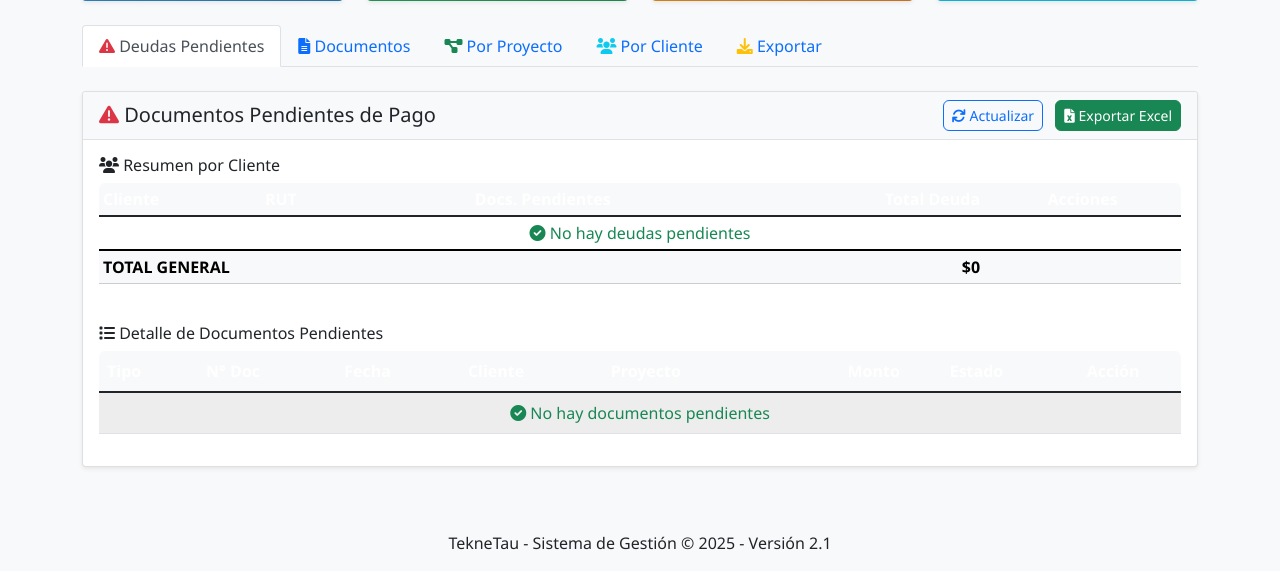
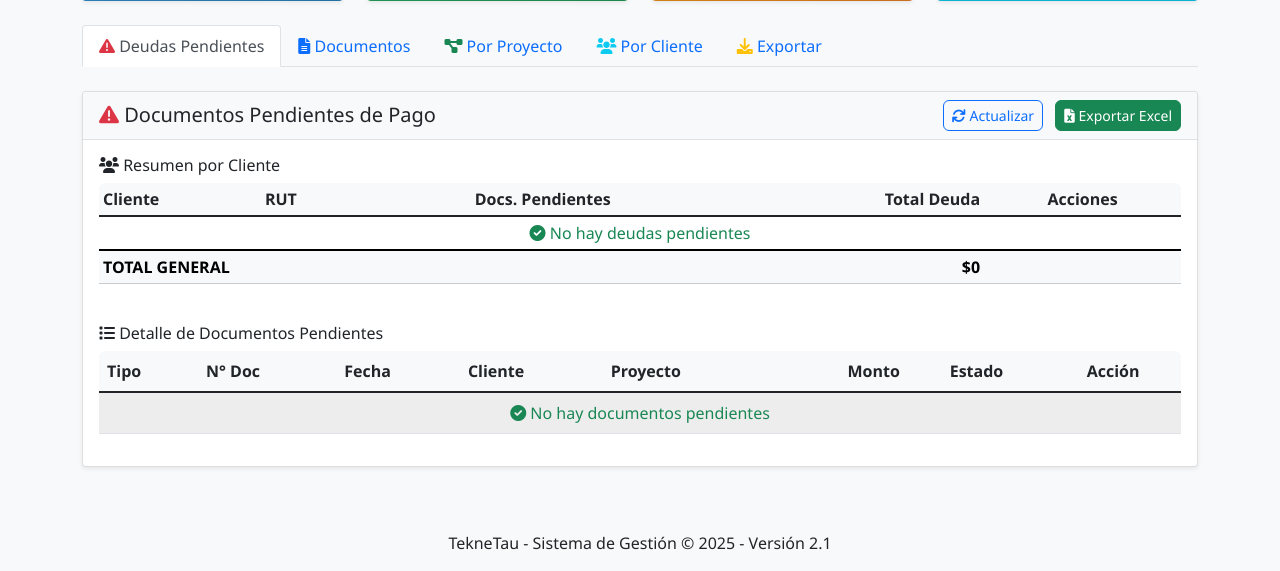
Before and after one commit to Jesus1025/Limpieza-y-MySQL-support, a Flask app: page /reportes in a window 1280 px wide. Shown: the part 292-863 px from the top of the page. Run offline with Flask 2, Linux system fonts and the light colour scheme; the visitor is signed in with stand-in values (Sample User, id 1); data that the repository does not hold is empty.

Commit message:
produccion
produccion

```diff
--- a/proyecto integrado final final final/ULTIMA INTENTANDO/proyecto integrado/app.py
+++ b/proyecto integrado final final final/ULTIMA INTENTANDO/proyecto integrado/app.py
@@ -1225,11 +1225,11 @@ def api_top_clientes():
 @app.route('/api/cuentas-corrientes')
 @login_required
 def api_cuentas_corrientes():
-    """Obtener lista de cuentas corrientes (bancos) únicos"""
-    conn = get_db()
-    cur = conn.cursor()
-    cur.execute('SELECT DISTINCT banco FROM clientes WHERE banco IS NOT NULL AND banco != "" AND activo=1 ORDER BY banco')
-    cuentas = [row['banco'] for row in cur.fetchall()]
+    """Obtener lista de números de cuenta corriente únicos"""
+    conn = get_db()
+    cur = conn.cursor()
+    cur.execute('SELECT DISTINCT cuenta_corriente FROM clientes WHERE cuenta_corriente IS NOT NULL AND cuenta_corriente != "" AND activo=1 ORDER BY cuenta_corriente')
+    cuentas = [row['cuenta_corriente'] for row in cur.fetchall()]
     conn.close()
     return jsonify(cuentas)
 
@@ -1237,10 +1237,10 @@ def api_cuentas_corrientes():
 @app.route('/api/clientes-por-cuenta/<cuenta>')
 @login_required
 def api_clientes_por_cuenta(cuenta):
-    """Obtener clientes filtrados por cuenta corriente/banco"""
-    conn = get_db()
-    cur = conn.cursor()
-    cur.execute('SELECT * FROM clientes WHERE banco=%s AND activo=1', (cuenta,))
+    """Obtener clientes filtrados por número de cuenta corriente"""
+    conn = get_db()
+    cur = conn.cursor()
+    cur.execute('SELECT * FROM clientes WHERE cuenta_corriente=%s AND activo=1', (cuenta,))
     clientes = cur.fetchall()
     conn.close()
     return jsonify(clientes)
@@ -1249,12 +1249,12 @@ def api_clientes_por_cuenta(cuenta):
 @app.route('/api/cuenta-corriente-detalle/<cuenta>')
 @login_required
 def api_cuenta_corriente_detalle(cuenta):
-    """Obtener detalle completo de una cuenta corriente"""
+    """Obtener detalle completo de una cuenta corriente por número"""
     conn = get_db()
     cur = conn.cursor()
 
     # Obtener clientes con esta cuenta
-    cur.execute('SELECT rut, razon_social FROM clientes WHERE banco=%s AND activo=1', (cuenta,))
+    cur.execute('SELECT rut, razon_social, banco FROM clientes WHERE cuenta_corriente=%s AND activo=1', (cuenta,))
     clientes = cur.fetchall()
 
     if not clientes:
@@ -1304,12 +1304,12 @@ def api_cuenta_corriente_detalle(cuenta):
 @app.route('/api/exportar-cuenta-corriente-csv/<cuenta>')
 @login_required
 def exportar_cuenta_corriente_csv(cuenta):
-    """Exportar clientes y documentos de una cuenta corriente"""
+    """Exportar clientes y documentos de una cuenta corriente por número"""
     conn = get_db()
     cur = conn.cursor()
 
     # Obtener clientes con esta cuenta
-    cur.execute('SELECT rut, razon_social FROM clientes WHERE banco=%s AND activo=1', (cuenta,))
+    cur.execute('SELECT rut, razon_social FROM clientes WHERE cuenta_corriente=%s AND activo=1', (cuenta,))
     clientes = cur.fetchall()
 
     if not clientes:
--- a/proyecto integrado final final final/ULTIMA INTENTANDO/proyecto integrado/templates/reportes.html
+++ b/proyecto integrado final final final/ULTIMA INTENTANDO/proyecto integrado/templates/reportes.html
@@ -124,13 +124,13 @@
                         <h6><i class="fas fa-users"></i> Resumen por Cliente</h6>
                         <div class="table-responsive">
                             <table class="table table-sm table-hover">
-                                <thead class="table-dark">
+                                <thead class="table-light">
                                     <tr>
-                                        <th>Cliente</th>
-                                        <th>RUT</th>
-                                        <th class="text-center">Docs. Pendientes</th>
-                                        <th class="text-end">Total Deuda</th>
-                                        <th class="text-center">Acciones</th>
+                                        <th class="text-dark">Cliente</th>
+                                        <th class="text-dark">RUT</th>
+                                        <th class="text-center text-dark">Docs. Pendientes</th>
+                                        <th class="text-end text-dark">Total Deuda</th>
+                                        <th class="text-center text-dark">Acciones</th>
                                     </tr>
                                 </thead>
                                 <tbody id="tablaResumenDeudas">
@@ -152,16 +152,16 @@
                 <h6><i class="fas fa-list"></i> Detalle de Documentos Pendientes</h6>
                 <div class="table-responsive">
                     <table class="table table-striped table-hover">
-                        <thead class="table-dark">
+                        <thead class="table-light">
                             <tr>
-                                <th>Tipo</th>
-                                <th>N° Doc</th>
-                                <th>Fecha</th>
-                                <th>Cliente</th>
-                                <th>Proyecto</th>
-                                <th class="text-end">Monto</th>
-                                <th class="text-center">Estado</th>
-                                <th class="text-center">Acción</th>
+                                <th class="text-dark">Tipo</th>
+                                <th class="text-dark">N° Doc</th>
+                                <th class="text-dark">Fecha</th>
+                                <th class="text-dark">Cliente</th>
+                                <th class="text-dark">Proyecto</th>
+                                <th class="text-end text-dark">Monto</th>
+                                <th class="text-center text-dark">Estado</th>
+                                <th class="text-center text-dark">Acción</th>
                             </tr>
                         </thead>
                         <tbody id="tablaDetalleDeudas">
@@ -253,17 +253,17 @@
                 <!-- Tabla de Resultados -->
                 <div class="table-responsive">
                     <table class="table table-striped table-hover">
-                        <thead class="table-dark">
+                        <thead class="table-light">
                             <tr>
-                                <th>Tipo</th>
-                                <th>N° Doc</th>
-                                <th>Fecha</th>
-                                <th>Cliente</th>
-                                <th>Descripción</th>
-                                <th class="text-end">Neto</th>
-                                <th class="text-end">IVA</th>
-                                <th class="text-end">Total</th>
-                                <th class="text-center">Estado</th>
+                                <th class="text-dark">Tipo</th>
+                                <th class="text-dark">N° Doc</th>
+                                <th class="text-dark">Fecha</th>
+                                <th class="text-dark">Cliente</th>
+                                <th class="text-dark">Descripción</th>
+                                <th class="text-end text-dark">Neto</th>
+                                <th class="text-end text-dark">IVA</th>
+                                <th class="text-end text-dark">Total</th>
+                                <th class="text-center text-dark">Estado</th>
                             </tr>
                         </thead>
                         <tbody id="tablaDocumentos">
@@ -353,15 +353,15 @@
                     <h6><i class="fas fa-file-alt"></i> Documentos del Proyecto</h6>
                     <div class="table-responsive">
                         <table class="table table-striped table-sm">
-                            <thead class="table-dark">
+                            <thead class="table-light">
                                 <tr>
-                                    <th>Tipo</th>
-                                    <th>N° Doc</th>
-                                    <th>Fecha</th>
-                                    <th>Cliente</th>
-                                    <th class="text-end">Total</th>
-                                    <th class="text-center">Estado</th>
-                                    <th class="text-center">Acción</th>
+                                    <th class="text-dark">Tipo</th>
+                                    <th class="text-dark">N° Doc</th>
+                                    <th class="text-dark">Fecha</th>
+                                    <th class="text-dark">Cliente</th>
+                                    <th class="text-end text-dark">Total</th>
+                                    <th class="text-center text-dark">Estado</th>
+                                    <th class="text-center text-dark">Acción</th>
                                 </tr>
                             </thead>
                             <tbody id="tablaDocsProyecto">
@@ -385,15 +385,15 @@
                 <h6><i class="fas fa-trophy text-warning"></i> Top 10 Clientes por Facturación</h6>
                 <div class="table-responsive mb-4">
                     <table class="table table-hover table-bordered">
-                        <thead style="background-color: #212529;">
+                        <thead class="table-light">
                             <tr>
-                                <th width="5%" style="color: #fff !important; background-color: #212529;">#</th>
-                                <th style="color: #fff !important; background-color: #212529;">Cliente</th>
-                                <th style="color: #fff !important; background-color: #212529;">RUT</th>
-                                <th class="text-center" style="color: #fff !important; background-color: #212529;">Documentos</th>
-                                <th class="text-end" style="color: #fff !important; background-color: #212529;">Total Facturado</th>
-                                <th class="text-end" style="color: #fff !important; background-color: #212529;">Pagado</th>
-                                <th class="text-end" style="color: #fff !important; background-color: #212529;">Pendiente</th>
+                                <th width="5%" class="text-dark">#</th>
+                                <th class="text-dark">Cliente</th>
+                                <th class="text-dark">RUT</th>
+                                <th class="text-center text-dark">Documentos</th>
+                                <th class="text-end text-dark">Total Facturado</th>
+                                <th class="text-end text-dark">Pagado</th>
+                                <th class="text-end text-dark">Pendiente</th>
                             </tr>
                         </thead>
                         <tbody id="tablaTopClientes">
@@ -461,7 +461,7 @@
                     </div>
                     <div class="card-body">
                         <div class="mb-3">
-                            <label class="form-label fw-500">Selecciona una cuenta corriente:</label>
+                            <label class="form-label fw-500">Selecciona un número de cuenta corriente:</label>
                             <select id="filtroCuentaCorriente" class="form-select" onchange="cargarDetallesCuenta()">
                                 <option value="">-- Todas las cuentas --</option>
                             </select>
```
